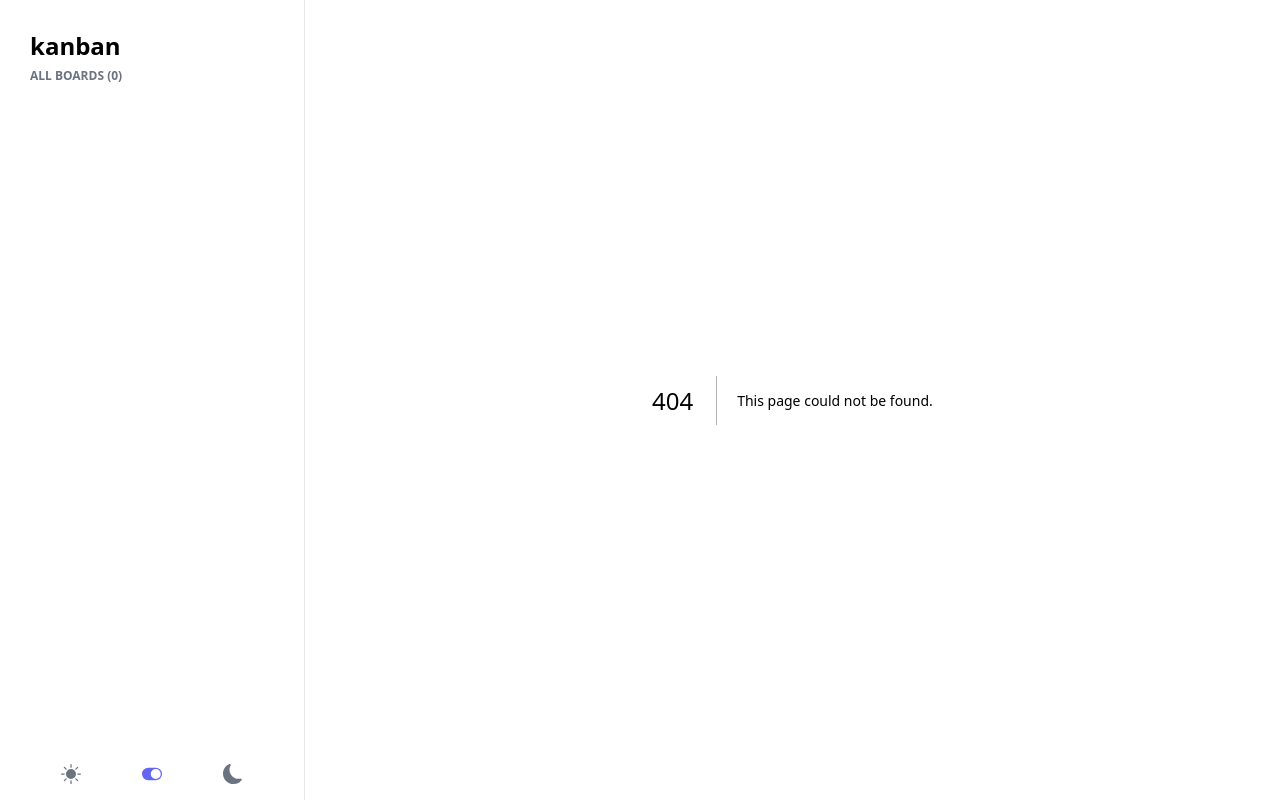
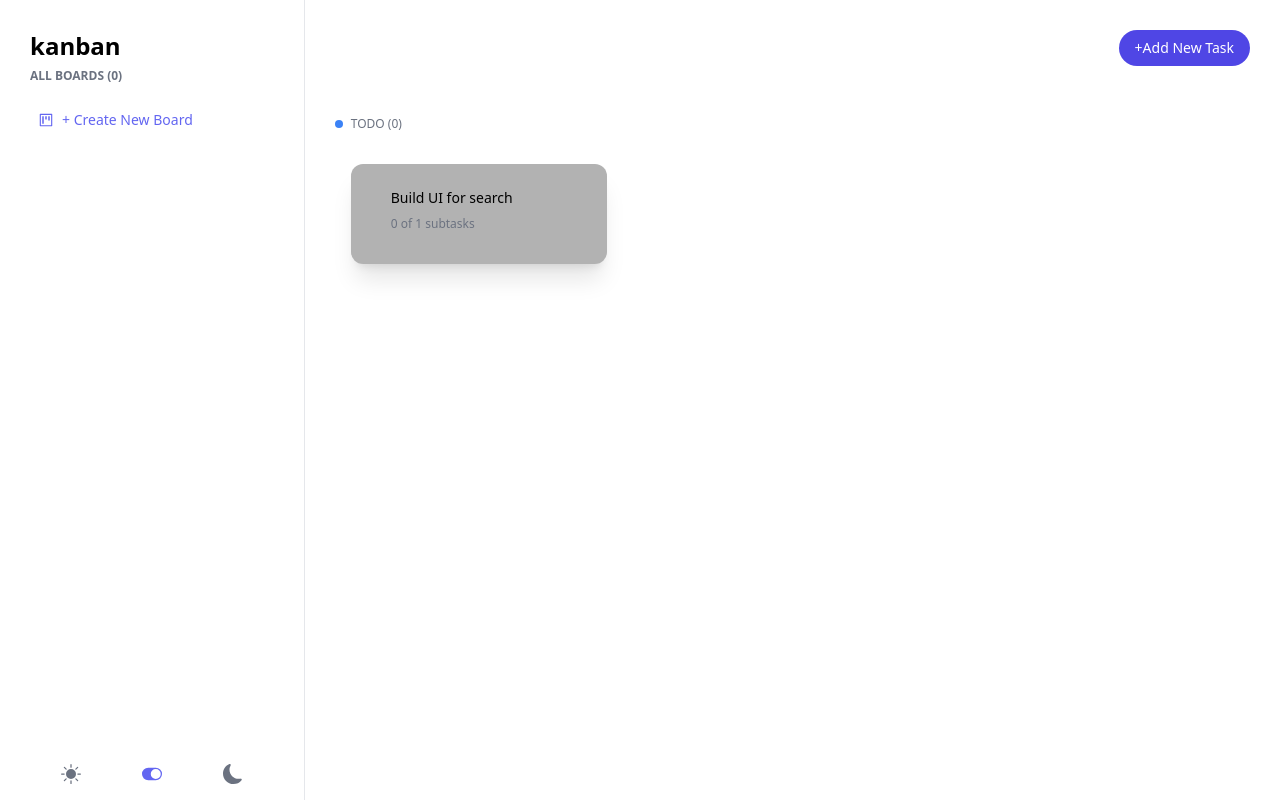
Before and after one commit to CMadiope/task-manager, a Next.js app: page /task/1 in a window 1280 px wide. Before the commit this address had no page. Built offline with nearby package versions, Linux system fonts and the light colour scheme.

Commit message:
added board slice

```diff
--- a/src/components/Layout.jsx
+++ b/src/components/Layout.jsx
@@ -8,8 +8,8 @@ const Layout = ({ children }) => {
   };
 
   return (
-    <div className={darkmode ? "dark" : ''}>
-      <div className='relative flex min-h-screen'>
+    <div className={darkmode ? "dark" : ""}>
+      <div className=' flex min-h-screen '>
         <div className='dark:bg-black/90 w-[400px]'>
           <Sidebar darkmode={darkmode} toggleMode={toggleMode} />
         </div>
--- /dev/null
+++ b/src/components/NewBoard.jsx
@@ -0,0 +1,34 @@
+import React, { useState } from "react";
+import { useDispatch } from "react-redux";
+import { addBoard } from "@/store/boardSlice";
+import { v4 as uuidv4 } from "uuid";
+
+const NewBoard = ({ toggleModal }) => {
+  const [title, setTitle] = useState("");
+  const dispatch = useDispatch();
+
+  const addNewBoard = () => {
+    dispatch(addBoard({ id: uuidv4(), title }));
+    toggleModal();
+  };
+
+  return (
+    <div className='text-black dark:text-white text-xs'>
+      <input
+        value={title}
+        onChange={(e) => setTitle(e.target.value)}
+        type='text'
+        placeholder='e.g Marketing Plan'
+        className='bg-transparent w-full border rounded-md p-2 outline-none placeholder:text-sm'
+      />
+      <button
+        className='text-xs py-1 rounded-md my-1 w-full bg-green-200 cursor-pointer dark:text-black'
+        onClick={addNewBoard}
+      >
+        Add New Board
+      </button>
+    </div>
+  );
+};
+
+export default NewBoard;
--- a/src/components/NewTask.jsx
+++ b/src/components/NewTask.jsx
@@ -3,7 +3,7 @@ import { useDispatch } from "react-redux";
 import { addTask } from "@/store/taskSlice";
 import { v4 as uuidv4 } from "uuid";
 
-const NewTask = () => {
+const NewTask = ({ handleModal }) => {
   const dispatch = useDispatch();
   const [title, setTitle] = useState("");
   const [description, setDescription] = useState("");
@@ -11,10 +11,11 @@ const NewTask = () => {
   const [subtask, setSubtask] = useState("");
   const statusRef = useRef();
 
-  // const addNewTask = () => {
-  //   const id = uuidv4();
-  //   dispatch(addTask({ id, title, description, status, subtask }));
-  // };
+  const addNewTask = () => {
+    const id = uuidv4();
+    dispatch(addTask({ id: uuidv4(), title, description, status, subtask }));
+    handleModal();
+  };
 
   const selectStatus = (e) => {
     const selectedValue = statusRef.current.value;
@@ -23,9 +24,9 @@ const NewTask = () => {
   // console.log(taskItems);
 
   return (
-    <div className='text-white bg-zinc-500  p-8 rounded-md '>
-      <h4>Add New Task</h4>
-      <div className='py-4'>
+    <div className='text-white bg-zinc-500  p-4 rounded-md '>
+      <h4 className='text-md'>Add New Task</h4>
+      <div className='py-2'>
         <p className='text-sm pb-2'>Title</p>
         <input
           value={title}
@@ -35,7 +36,7 @@ const NewTask = () => {
           className='bg-transparent w-full border rounded-md p-2 outline-none placeholder:text-sm'
         />
       </div>
-      <div className='py-4'>
+      <div className='py-2'>
         <p className='text-sm pb-2'>Description</p>
         <textarea
           type='text'
@@ -45,7 +46,7 @@ const NewTask = () => {
           className='bg-transparent w-full border rounded-md p-4 outline-none placeholder:text-sm '
         />
       </div>
-      <div className='py-4'>
+      <div className='py-2'>
         <p className='text-sm pb-2'>Subtasks</p>
         <input
           value={subtask}
@@ -55,10 +56,10 @@ const NewTask = () => {
           className='bg-transparent w-full border rounded-md p-2 outline-none placeholder:text-sm'
         />
       </div>
-      <div className='py-4'>
+      <div className='py-2'>
         <p className='text-sm pb-2'>Status</p>
         <select
-          className='w-full bg-transparent text-sm outline-none py-4'
+          className='w-full bg-transparent text-sm outline-none py-2'
           ref={statusRef}
           onChange={selectStatus}
         >
@@ -69,7 +70,7 @@ const NewTask = () => {
       </div>
       <button
         className='text-center text-white bg-indigo-500 w-full py-2 rounded-3xl hover:bg-indigo-400'
-        onClick={()=> dispatch(addTask({id:uuid(), title, description, status, subtask}))}
+        onClick={addNewTask}
       >
         Create Task
       </button>
--- a/src/components/Sidebar.jsx
+++ b/src/components/Sidebar.jsx
@@ -1,7 +1,8 @@
 import Link from "next/link";
-import React from "react";
+import React, { useState } from "react";
 import { useSelector, useDispatch } from "react-redux";
-import { removeTask } from "@/store/taskSlice";
+import { v4 as uuidv4 } from "uuid";
+import { removeBoard } from "@/store/boardSlice";
 import {
   BsToggleOn,
   BsToggleOff,
@@ -10,15 +11,21 @@ import {
   BsTrash,
 } from "react-icons/bs";
 import { AiOutlineProject } from "react-icons/ai";
+import NewBoard from "./NewBoard";
 
 const Sidebar = ({ darkmode, toggleMode }) => {
-  const tasks = useSelector((state) => state.task.taskList);
+  const board = useSelector((state) => state.board.boardList);
   const dispatch = useDispatch();
 
-  // console.log(tasks);
+  const [showModal, setShowModal] = useState(false);
+
+  const toggleModal = () => {
+    setShowModal(!showModal);
+  };
+  // console.log(board);
 
   return (
-    <div className='w-full h-full pr-5 border-r bg-white dark:bg-black/30 p-[30px]   relative z-30 '>
+    <div className='w-full h-full pr-5 border-r bg-white dark:bg-black/30 p-[30px]  relative  z-30'>
       <Link href='/'>
         <h1 className='font-semibold text-2xl dark:text-white text-black'>
           kanban
@@ -30,24 +37,39 @@ const Sidebar = ({ darkmode, toggleMode }) => {
             all boards (0)
           </span>
           <div>
-            {tasks?.map((task) => (
+            {board?.map((board) => (
+
+
               <Link
-                key={task.id}
-                href='/platform'
+                key={board.id}
+                href={`/board/[title]`}
+                as={`/board/${board.title}`}
                 className='py-2 pr-10 pl-2 flex items-center justify-between bg-indigo-600/70 rounded-r-full text-black dark:text-white my-4 w-full'
               >
                 <div className='flex gap-2 items-center'>
                   <AiOutlineProject />
-                  <p className='capitalize text-xs sm:text-sm'>{task.title}</p>
+                  <p className='capitalize text-xs sm:text-sm'>{board.title}</p>
                 </div>
                 <button
-                  onClick={() => dispatch(removeTask(task.id))}
+                  onClick={() => dispatch(removeBoard(board.id))}
                   className='cursor-pointer text-red-700 hover:scale-120 '
                 >
-                  <BsTrash/>
+                  <BsTrash />
                 </button>
               </Link>
             ))}
+            <div
+              className='py-2 pr-10 pl-2 flex items-center justify-between bg-transparent rounded-r-full   my-4 w-full text-indigo-500 cursor-pointer hover:opacity-80'
+              onClick={toggleModal}
+            >
+              <div className='flex gap-2 items-center '>
+                <AiOutlineProject />
+                <p className='capitalize text-xs sm:text-sm'>
+                  + Create New Board
+                </p>
+              </div>
+            </div>
+            {showModal && <NewBoard toggleModal={toggleModal} />}
           </div>
         </div>
         <div className='w-full absolute bottom-0 left-0'>
--- a/src/components/Topbar.jsx
+++ b/src/components/Topbar.jsx
@@ -1,17 +1,25 @@
 import React, { useState } from "react";
 import NewTask from "./NewTask";
+import { useSelector } from "react-redux";
+import { useRouter } from "next/router";
 
 const Topbar = () => {
+  const board = useSelector((state) => state.board.boardList);
   const [showmodal, setShowModal] = useState(false);
+  const router = useRouter();
+  const query = router.query;
+
+  // console.log(query);
 
   const handleModal = () => {
     setShowModal(!showmodal);
   };
 
+
   return (
-    <div className="">
-      <div className='p-[30px]  flex justify-between items-center dark:bg-black/30 '>
-        <h1 className='text-md md:text-xl '>Platform Launch</h1>
+    <div className=''>
+      <div className='p-[30px]  flex justify-between items-center dark:bg-black/30 relative z-20'>
+        <h1 className='text-md md:text-xl capitalize'>{query.title}</h1>
         <div className='group'>
           <button
             className='text-xs md:text-sm  px-4 py-2 bg-indigo-600 rounded-full group-hover:bg-indigo-500 flex items-center'
@@ -22,8 +30,8 @@ const Topbar = () => {
           </button>
         </div>
       </div>
-      <div className="absolute  top-[50px] left-0 right-0 z-10   mx-auto py-[150px] px-[50px] ss:px-[150px] sm:px-[200px] md:px-[270px] lg:px-[330px] xl:px-[390px]">
-        {showmodal && <NewTask/>}
+      <div className='fixed  top-0 left-0 right-0 bottom-[100px] z-10   mx-auto py-[150px] px-[50px] ss:px-[150px] sm:px-[200px] md:px-[270px] lg:px-[330px] xl:px-[390px]'>
+        {showmodal && <NewTask handleModal={handleModal} />}
       </div>
     </div>
   );
--- /dev/null
+++ b/src/pages/board/[title]/index.jsx
@@ -0,0 +1,19 @@
+import React from "react";
+import { useReducer } from "react";
+import Topbar from "@/components/Topbar";
+import { useRouter } from "next/router";
+
+const Board = () => {
+  const router = useRouter();
+  const query = router.query;
+
+  // console.log(query.title);
+
+  return (
+    <div className='dark:text-white min-h-screen'>
+      <Topbar />
+    </div>
+  );
+};
+
+export default Board;
--- /dev/null
+++ b/src/pages/task/[id]/index.jsx
@@ -0,0 +1,32 @@
+import React from "react";
+import { useRouter } from "next/router";
+import Topbar from "@/components/Topbar";
+
+const Task = () => {
+  const router = useRouter();
+  const query = router.query;
+  // console.log(query);
+  return (
+    <div className='dark:text-white min-h-screen'>
+      <Topbar />
+      <div className='pl-[30px] py-5 grid sm:grid-cols-2 md:grid-cols-3 gap-10'>
+        <div>
+          <div className='flex items-center gap-2'>
+            <span className='h-1 w-1 bg-blue-500 rounded-full p-1'></span>
+            <p className='text-xs uppercase text-gray-500'>
+              Todo <span>(0)</span>
+            </p>
+          </div>
+          <div className='grid gap-4 pt-8 mx-auto px-4'>
+            <div className='shadow-xl py-6 px-10 rounded-xl bg-black/30'>
+              <h4 className='text-sm'>Build UI for search</h4>
+              <p className='text-xs text-gray-500 py-2'>0 of 1 subtasks</p>
+            </div>
+          </div>
+        </div>
+      </div>
+    </div>
+  );
+};
+
+export default Task;
--- /dev/null
+++ b/src/store/boardSlice.js
@@ -0,0 +1,30 @@
+import { createSlice } from "@reduxjs/toolkit";
+
+const initialState = {
+  boardList: [],
+};
+
+const boardSlice = createSlice({
+  name: "board",
+  initialState,
+  reducers: {
+    removeBoard: (state, { payload }) => {
+      const updatedBoardList = state.boardList.filter(
+        (item) => item.id !== payload
+      );
+      state.boardList = updatedBoardList;
+    },
+    addBoard: (state, { payload }) => {
+      const newItem = payload;
+      if (!state.boardList.map((item) => item.id).includes(payload.id)) {
+        state.boardList.push({
+          id: newItem.id,
+          title: newItem.title,
+        });
+      }
+    },
+  },
+});
+
+export const { addBoard, removeBoard } = boardSlice.actions;
+export default boardSlice.reducer;
--- a/src/store/index.js
+++ b/src/store/index.js
@@ -1,5 +1,6 @@
 import { configureStore } from "@reduxjs/toolkit";
 import taskReducer from "./taskSlice";
+import boardReducer from "./boardSlice";
 import storage from "redux-persist/lib/storage";
 import { combineReducers } from "redux";
 import { persistReducer } from "redux-persist";
@@ -7,6 +8,7 @@ import thunk from "redux-thunk";
 
 const reducers = combineReducers({
   task: taskReducer,
+  board: boardReducer,
 });
 
 const persistConfig = {
```
